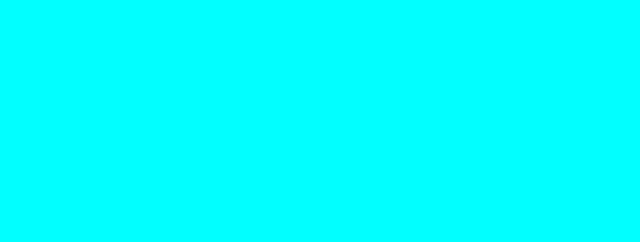
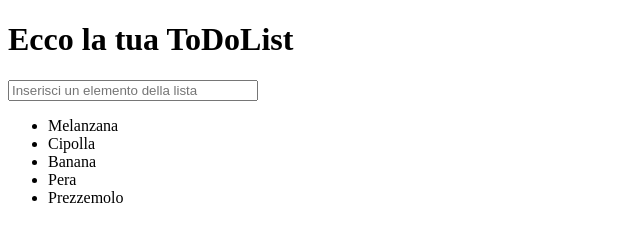
Before and after one commit to antden99/vue-todolist, a plain HTML site: page index.html in a window 1280 px wide. Shown: the whole page, without its empty margins (0-640 px from the left). Drawn offline with nearby package versions, Linux system fonts and the light colour scheme.

Commit message:
add listTodo in js

```diff
--- a/assets/css/style.css
+++ b/assets/css/style.css
@@ -1,3 +1,8 @@
-body{
-    background-color: aqua;
+* {
+
+    box-sizing: border-box;
 }
+
+input{
+    width: 250px;
+}
--- a/assets/js/main.js
+++ b/assets/js/main.js
@@ -1 +1,36 @@
 console.log("tutto ok");
+
+const { createApp } = Vue;
+
+createApp({
+    data() {
+        return {
+            listTodo: [
+                {
+                    text: "Melanzana",
+                    done: true,
+                },
+                {
+                    text: "Cipolla",
+                    done: true,
+                },
+                {
+                    text: "Banana",
+                    done: true,
+                },
+                {
+                    text: "Pera",
+                    done: true,
+                },
+                {
+                    text: "Prezzemolo",
+                    done: true,
+                },
+            ]
+        }
+
+    },
+
+
+
+}).mount("#app")
--- a/index.html
+++ b/index.html
@@ -11,6 +11,14 @@
 <body>
 
 
+    <div id="app">
+        <h1>Ecco la tua ToDoList</h1>
+        <input type="text" placeholder="Inserisci un elemento della lista">
+        <ul>
+            <li v-for="todo in listTodo">{{todo.text}}</li>
+        </ul>
+    </div>
+
     <script src="https://unpkg.com/vue@3/dist/vue.global.js"></script>
     <script src="./assets/js/main.js"></script>
 </body>
```
